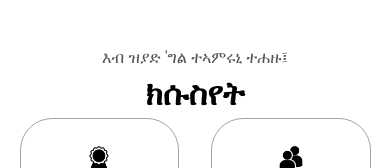
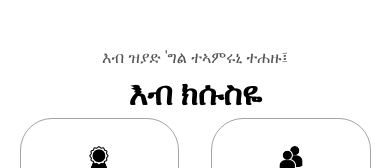
Before and after one commit to momer25/Personal_Portfolio_Idris, a plain HTML site: page index.html in a window 390 px wide. Shown: the part 833-1001 px from the top of the page. Drawn offline with Linux system fonts and the light colour scheme.

Commit message:
updated about me

```diff
--- a/index.html
+++ b/index.html
@@ -29,7 +29,7 @@
           <span></span>
         </div>
         <div class="menu-links">
-          <li><a href="#about" onclick="toggleMenu()">ዐና</a></li>
+          <li><a href="#about" onclick="toggleMenu()">እብ ክሱስዬ</a></li>
           <li><a href="#experience" onclick="toggleMenu()">ከደማት</a></li>
           <li><a href="#projects" onclick="toggleMenu()">አክትበት</a></li>
           <li><a href="#contact" onclick="toggleMenu()">መራሰላት</a></li>
@@ -67,7 +67,7 @@
     </section>
     <section id="about">
       <p class="section__text__p1">እብ ዝያድ 'ግል ተኣምሩኒ ተሐዙ፤</p>
-      <h1 class="title">ክሱስየት</h1>
+      <h1 class="title">እብ ክሱስዬ</h1>
       <div class="section-container">
 
         <div class="about-details-container">
@@ -336,7 +336,7 @@
       <nav>
         <div class="nav-links-container">
           <ul class="nav-links">
-            <li><a href="#about">ክሱስየት</a></li>
+            <li><a href="#about">እብ ክሱስዬ</a></li>
             <li><a href="#experience">ከደማት</a></li>
             <li><a href="#projects">አክትበት</a></li>
             <li><a href="#contact">መራሰላት</a></li>
```
